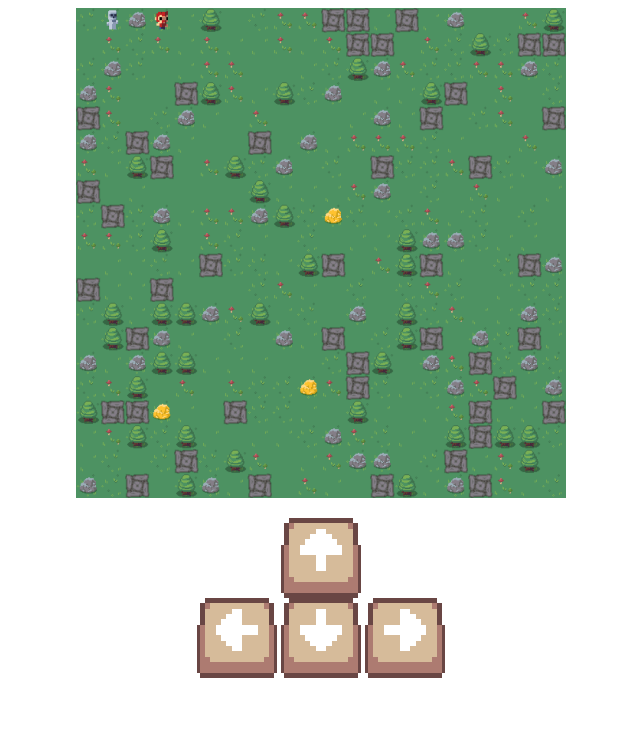
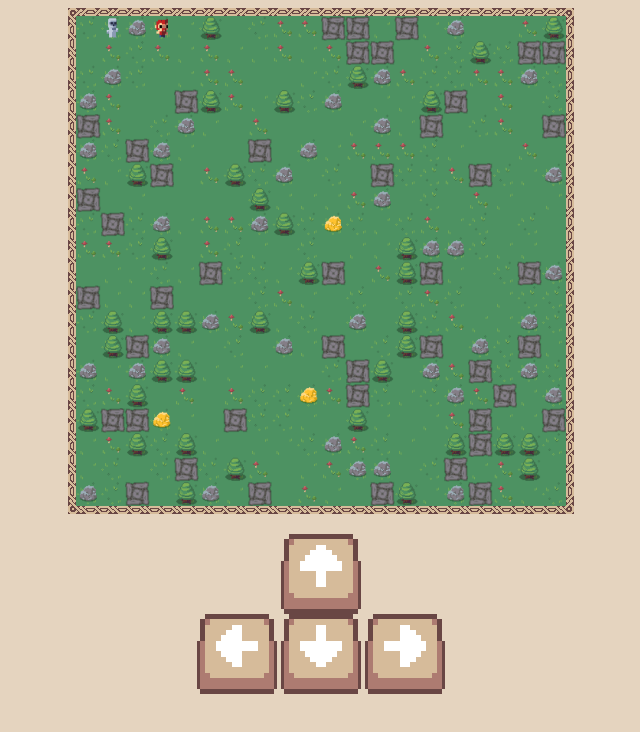
Before and after one commit to RenV123/TreasureIsland, a plain HTML site: page index.html in a window 1280 px wide. Shown: the whole page, without its empty margins (319-959 px from the left). Drawn offline with Linux system fonts and the light colour scheme.

Commit message:
Adds border around canvas.

```diff
--- a/css/style.css
+++ b/css/style.css
@@ -1,3 +1,6 @@
+body {
+  background-color: #e5d4bf;
+}
 .canvas-container {
   display: flex;
   justify-content: center;
@@ -8,6 +11,13 @@
 .canvas-container canvas {
   width: min(calc(100vh - 310px), 100%);
   height: auto;
+
+  border-style: solid;
+  border-width: 8px 8px 8px 8px;
+  -moz-border-image: url('./img/border2.webp') 8 8 8 8 repeat repeat;
+  -webkit-border-image: url('./img/border.webp') 8 8 8 8 repeat repeat;
+  -o-border-image: url('./img/border.webp') 8 8 8 8 repeat repeat;
+  border-image: url('../img/border.webp') 8 8 8 8 repeat repeat;
 }
 
 #game-buttons-container {
```
Also changed, not shown: css/style.min.css, img/border.webp (added), img/border2.webp (added).
